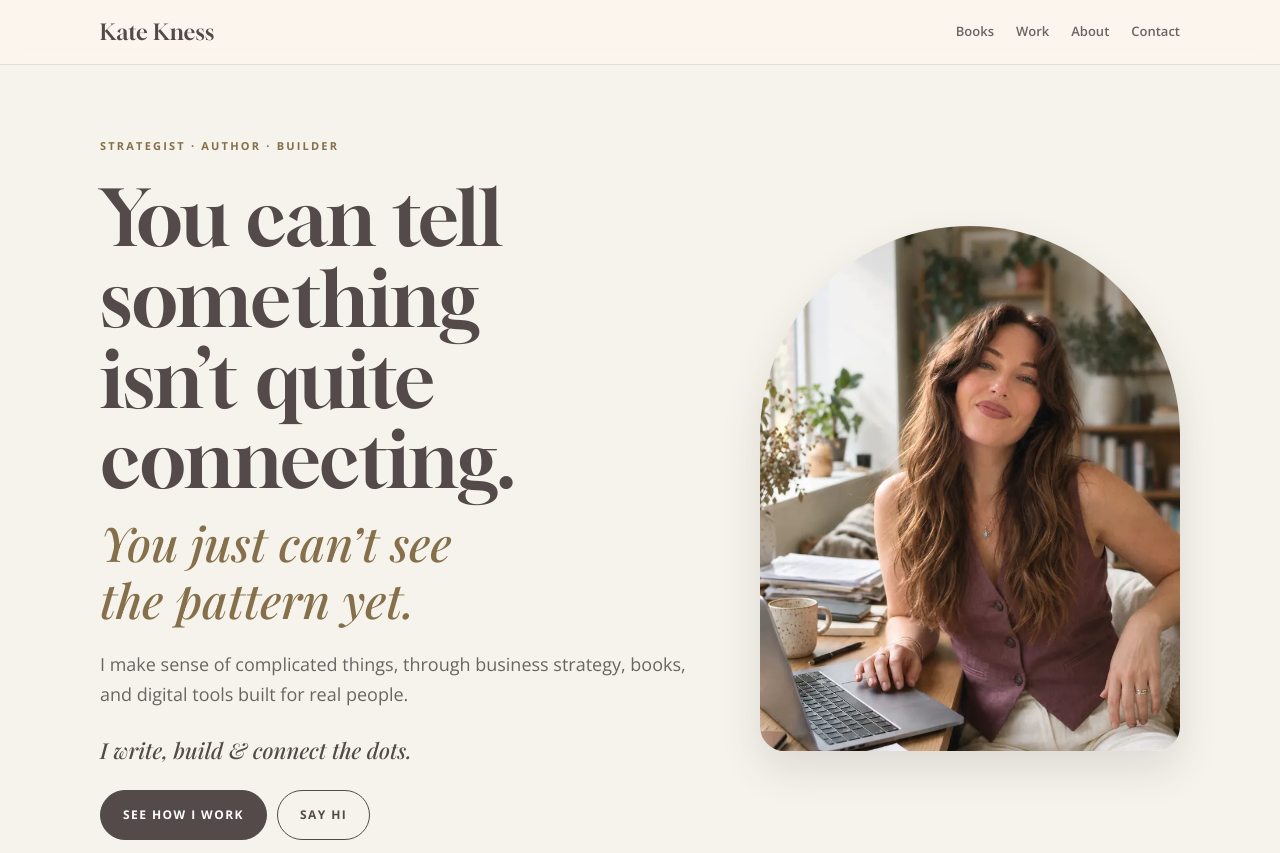
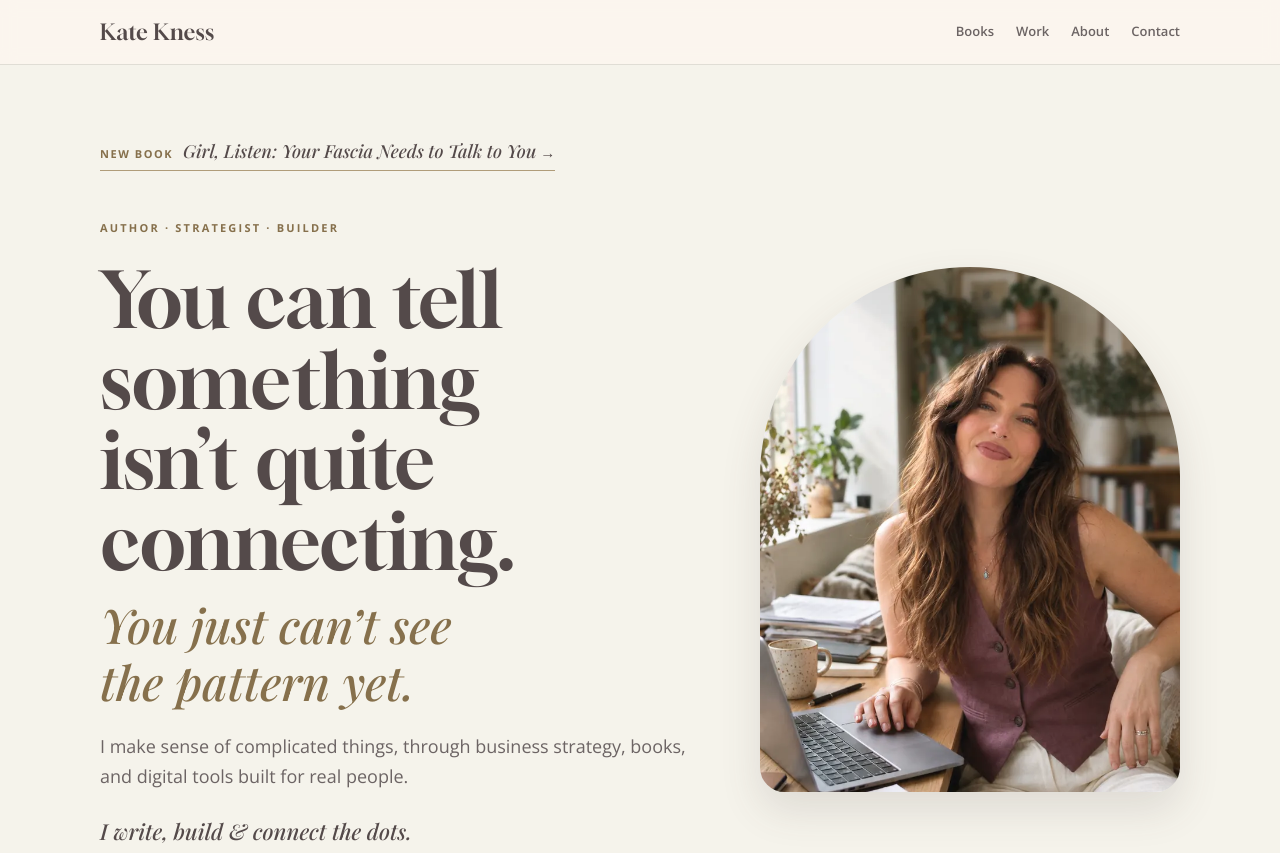
Before and after one commit to katekness/katekness.com, a plain HTML site: page index.html in a window 1280 px wide. Shown: the top 853 px of the page. Drawn offline with Linux system fonts and the light colour scheme.

Commit message:
Homepage: surface the book above the fold, lead with Author; privacy: Kit and Cloudflare replace HubSpot
Co-Authored-By: Claude Opus 5.5 <noreply@anthropic.com>
Claude-Session: https://claude.ai/code/session_015FhWw6Rx53vxoBGzbYeoxd

```diff
--- a/index.html
+++ b/index.html
@@ -3,7 +3,7 @@
 <head>
 <meta charset="utf-8">
 <meta name="viewport" content="width=device-width,initial-scale=1,viewport-fit=cover">
-<title>Kate Kness | Strategist, Author &amp; Digital Builder</title>
+<title>Kate Kness | Author of Girl, Listen, Strategist &amp; Digital Builder</title>
 <meta name="description" content="Kate Kness writes, builds and connects the dots. Strategy through Clarity Forward, the book Girl, Listen, and custom digital tools for leaders.">
 <link rel="canonical" href="https://katekness.com/">
 <meta property="og:type" content="website">
@@ -65,6 +65,10 @@ body::before{content:"";position:fixed;inset:0 0 auto;height:env(safe-area-inset
   border-radius:44px;padding:14px 22px;border:1.5px solid var(--navy);color:var(--navy);background:transparent;cursor:pointer;transition:transform .15s ease}
 .btn:hover{transform:translateY(-2px)}
 .btn.solid{background:var(--navy);color:#fff}
+.book-line{display:inline-block;width:fit-content;margin:0 0 26px;font-size:15px;color:var(--navy);text-decoration:none;border-bottom:1px solid var(--goldsoft);padding-bottom:3px}
+.book-line span{font-size:11px;font-weight:700;letter-spacing:.14em;text-transform:uppercase;color:var(--gold);margin-right:6px}
+.book-line em{font-family:var(--accent);font-size:18px}
+.book-line:hover{border-bottom-color:var(--navy)}
 .btn:focus-visible{outline:3px solid #f6c93f;outline-offset:3px}
 
 /* hero */
@@ -261,7 +265,8 @@ footer .fam{display:inline-flex;align-items:center;gap:10px;flex-wrap:wrap}foote
   <section class="hero">
     <div class="wrap">
       <div class="lead">
-        <div class="eyebrow">Strategist · Author · Builder</div>
+        <a class="book-line" href="/book/"><span>New book</span> <em>Girl, Listen: Your Fascia Needs to Talk to You</em> &rarr;</a>
+        <div class="eyebrow">Author · Strategist · Builder</div>
         <h1>You can tell something isn’t quite connecting.<em>You just can’t see the pattern&nbsp;yet.</em></h1>
         <p class="copy">I make sense of complicated things, through business strategy, books, and digital tools built for real&nbsp;people.</p>
         <p class="tag">I write, build &amp; connect the&nbsp;dots.</p>
```
Also changed, not shown: privacy/index.html (+3 -2 lines).
